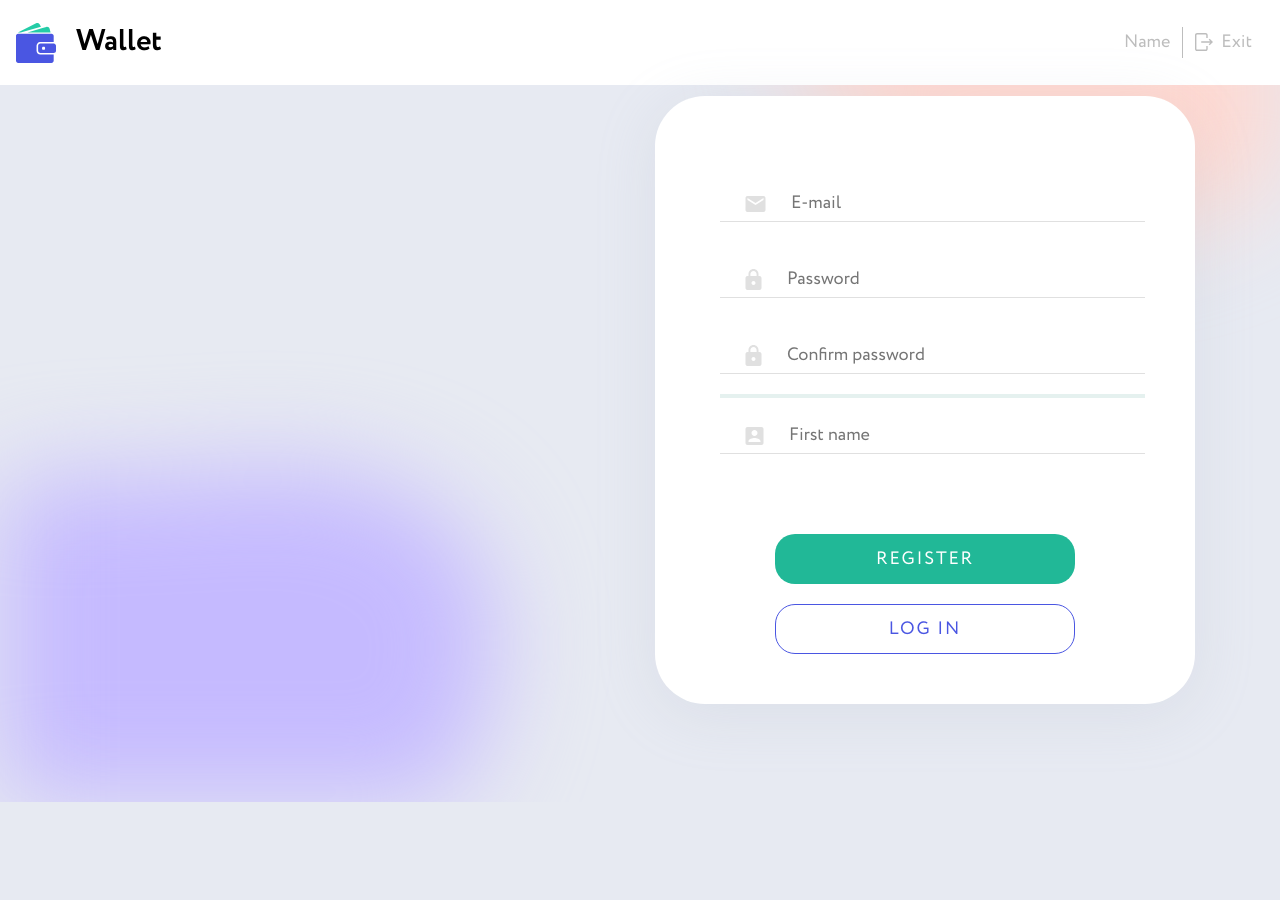
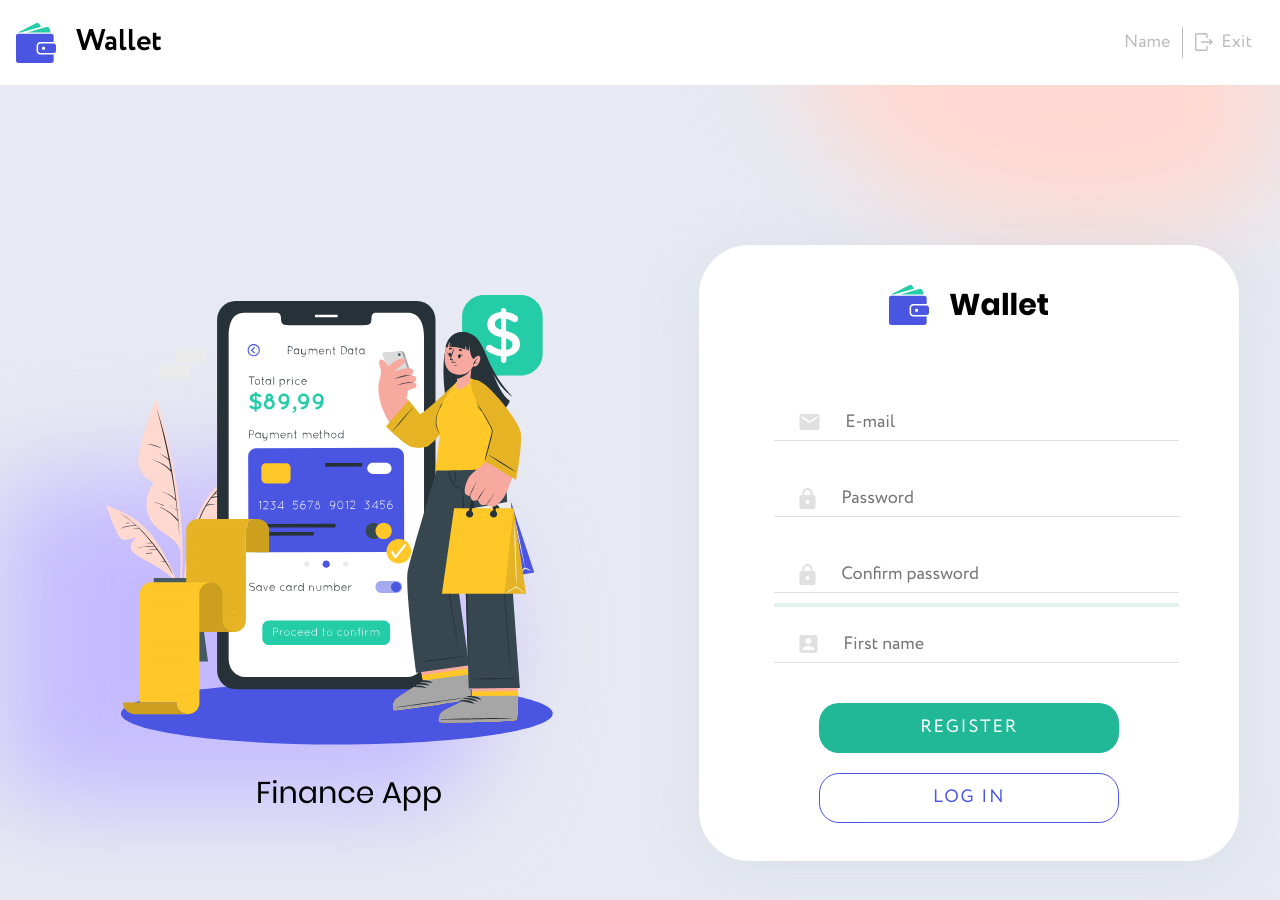
Before and after one commit to DanilMishchenko/wallet-app-frontend, a React (Create React App) app: page /register in a window 1280 px wide. Shown: the top 900 px of the page. Before the commit the page ends 802 px from the top, so only its background shows below. Built offline with nearby package versions, Linux system fonts and the light colour scheme.

Commit message:
add global

```diff
--- a/src/components/ModalLogout/ModalLogout.jsx
+++ b/src/components/ModalLogout/ModalLogout.jsx
@@ -2,6 +2,7 @@ import { useDispatch } from 'react-redux';
 import { createPortal } from 'react-dom';
 import { useEffect } from 'react';
 import authOperations from '../../redux/auth/auth-operations';
+import { useNavigate } from 'react-router-dom';
 
 import { PrimaryButton } from '../PrimaryButton/PrimaryButton';
 import { SecondaryButton } from '../SecondaryButton/SecondaryButton';
@@ -12,6 +13,8 @@ import logo from '../../images/logoApp.svg';
 const modalRoot = document.querySelector('#modal-logout');
 
 export const ModalLogout = ({ onModal }) => {
+  const navigate = useNavigate();
+
   useEffect(() => {
     const handleKeyDown = e => {
       if (e.code === 'Escape') {
@@ -33,6 +36,8 @@ export const ModalLogout = ({ onModal }) => {
 
   const logOut = () => {
     dispatch(authOperations.logOut());
+    navigate('/login');
+    onModal();
   };
   return createPortal(
     <Overlay onClick={handleBackdropClick}>
--- a/src/components/RegisterForm/RegisterForm.jsx
+++ b/src/components/RegisterForm/RegisterForm.jsx
@@ -13,12 +13,23 @@ import { PrimaryButton } from '../PrimaryButton/PrimaryButton';
 import { SecondaryButton } from '../SecondaryButton/SecondaryButton';
 
 import { TextInput } from '../TextInput/TextInput';
+import logo from '../../images/logoApp.svg';
+import girl from '../../images/registerMiniature.svg';
 
-import { Div, InputForm, ButtonDiv } from './RegistrationForm.styled';
+import {
+  MainContainer,
+  Img,
+  H,
+  Div,
+  InputForm,
+  ButtonDiv,
+  Wrapper,
+  Title,
+  ImagineBox,
+} from './RegistrationForm.styled';
 
 export const RegisterForm = () => {
   const [password, setPassword] = useState('');
-
   const dispatch = useDispatch();
   const navigate = useNavigate();
 
@@ -40,18 +51,17 @@ export const RegisterForm = () => {
     boxShadow: '0px 1px 8px rgba(36, 204, 167, 0.5)',
     borderRadius: '4px',
   });
-
   const changeProgressStyle = () => ({
     maxWidth: '100%',
     height: '4px',
-    marginTop: '-20px',
-    marginBottom: '20px',
+    marginTop: '10px',
+    marginBottom: '-20px',
     backgroundColor: '#E5F1EF',
   });
 
   const validationForm = Yup.object({
     email: Yup.string()
-      .email('no valid email')
+      .email('No valid email')
       .required('This field is required'),
     password: Yup.string()
       .min(6, '6 symbols minimum')
@@ -67,8 +77,16 @@ export const RegisterForm = () => {
       .required('This field is required'),
   });
   return (
-    <>
+    <MainContainer>
+      <ImagineBox>
+        <Img src={girl} alt="girl" />
+        <H>Finance App</H>
+      </ImagineBox>
       <Div>
+        <Wrapper>
+          <img src={logo} alt="girl" />
+          <Title>Wallet</Title>
+        </Wrapper>
         <Formik
           initialValues={{
             email: '',
@@ -81,7 +99,7 @@ export const RegisterForm = () => {
           validationSchema={validationForm}
           onSubmit={({ email, password, name }) => {
             dispatch(authOperations.register({ email, password, name }));
-            navigate('/login');
+            navigate('/');
           }}
         >
           {({ dirty, isValid }) => (
@@ -132,6 +150,6 @@ export const RegisterForm = () => {
           </NavLink>
         </ButtonDiv>
       </Div>
-    </>
+    </MainContainer>
   );
 };
--- a/src/components/RegisterForm/RegistrationForm.styled.jsx
+++ b/src/components/RegisterForm/RegistrationForm.styled.jsx
@@ -1,28 +1,46 @@
 import styled from 'styled-components';
+
+export const MainContainer = styled.div`
+  overflow: scroll;
+  @media screen and (min-width: 1280px) {
+    display: flex;
+    flex-direction: row;
+    justify-content: center;
+    align-items: center;
+  }
+`;
 
 export const Div = styled.div`
   @media screen and (min-width: 320px) {
     width: 320px;
-    padding-top: 50px;
-    padding-bottom: 110px;
+    padding-top: 32px;
+    padding-left: 10px;
+    padding-right: 10px;
+    padding-bottom: 36px;
     margin: 0 auto;
   }
-  @media screen and (min-width: 760px) {
+  @media screen and (min-width: 768px) {
     position: absolute;
+    height: 616px;
+    padding-top: 40px;
     bottom: 100px;
     right: 50%;
     transform: translate(50%);
     width: 540px;
     border-radius: 50px;
     padding-bottom: 50px;
-    margin: auto;
+    margin: 1px auto;
+    top: 360px;
     box-shadow: 0px 10px 60px rgba(170, 178, 197, 0.2);
   }
   @media screen and (min-width: 1280px) {
-    bottom: 50%;
-    right: 85px;
-    transform: translateY(50%);
-    margin: 0;
+    position: static;
+    transform: translate(0%);
+
+    // bottom: 50%;
+    // right: 85px;
+    // transform: translateY(50%);
+    // margin: 0;
   }
 
   background-color: white;
@@ -30,7 +48,7 @@ export const Div = styled.div`
 
 export const InputForm = styled.div`
   padding-bottom: 20px;
-  @media screen and (min-width: 760px) {
+  @media screen and (min-width: 768px) {
     padding: 40px 50px 20px 65px;
   }
 `;
@@ -40,3 +58,53 @@ export const ButtonDiv = styled.div`
   justify-content: center;
   margin-top: 20px;
 `;
+
+export const Title = styled.h2`
+  margin: 0;
+  margin-left: 16px;
+  font-size: 30px;
+  font-weight: 700;
+  font-family: Poppins;
+  // line-height: 45px;
+
+  @media (min-width: 768px) {
+    margin-left: 20px;
+  }
+`;
+export const Wrapper = styled.div`
+  display: flex;
+  align-items: center;
+  justify-content: center;
+`;
+
+export const ImagineBox = styled.div`
+display: none;
+@media (min-width: 768px) {
+  margin: 60px auto;
+  display: flex;
+  justify-content: center;
+  align-items: center;
+  // height: 250px;
+  @media screen and (min-width: 1280px) {
+    flex-direction: column;
+    justify-content: start;
+    padding: 150px 65px;
+   }
+
+
+`;
+export const Img = styled.img`
+  height: 250px;
+  @media screen and (min-width: 1280px) {
+    height: 450px;
+  }
+`;
+export const H = styled.h2`
+  margin-left: 40px;
+  font-family: Poppins;
+  font-size: 30px;
+  font-weight: 400;
+  @media screen and (min-width: 1280px) {
+    margin-top: 31px;
+  }
+`;
--- a/src/components/TextInput/TextInput.jsx
+++ b/src/components/TextInput/TextInput.jsx
@@ -6,15 +6,15 @@ export const TextInput = ({ label, ...props }) => {
   const [field] = useField(props);
   return (
     <>
-      <ErrorMessage
-        component="div"
-        name={field.name}
-        style={{ color: '#FF6596' }}
-      />
       <Label htmlFor={field.name} className="label">
         {label}
         <Input {...field} {...props} autoComplete="off" />
       </Label>
+      <ErrorMessage
+        component="div"
+        name={field.name}
+        style={{ color: '#FF6596', marginTop: '5px' }}
+      />
     </>
   );
 };
--- a/src/components/TextInput/TextInput.styled.jsx
+++ b/src/components/TextInput/TextInput.styled.jsx
@@ -10,7 +10,7 @@ export const Label = styled.label`
 
   color: #bdbdbd;
   /* margin-bottom: 25px; */
-  margin-bottom: 40px;
+  margin-top: 40px;
 `;
 
 export const Input = styled.input`
--- a/src/redux/auth/auth-operations.js
+++ b/src/redux/auth/auth-operations.js
@@ -21,8 +21,6 @@ const register = createAsyncThunk(
       console.log(data);
       return data;
     } catch (error) {
-      error.message =
-        "Please try again! Can't register new user with this name and email!";
       return rejectWithValue(error.message);
     }
   },
@@ -36,20 +34,22 @@ export const logIn = createAsyncThunk(
       token.set(data.token);
       return data;
     } catch (error) {
-      alert('Sorry, your name or email is incorrect! Try again!');
       return rejectWithValue(error.message);
     }
   },
 );
 
-const logOut = createAsyncThunk('/auth/logout', async credentials => {
-  try {
-    await axios.get('/users/logout');
-    token.unset();
-  } catch (error) {
-    alert(error);
-  }
-});
+const logOut = createAsyncThunk(
+  '/auth/logout',
+  async (credentials, { rejectWithValue }) => {
+    try {
+      await axios.get('/users/logout');
+      token.unset();
+    } catch (error) {
+      return rejectWithValue(error.message);
+    }
+  },
+);
 const fetchCurrentUser = createAsyncThunk(
   'user/current',
   async (_, thunkAPI) => {
--- /dev/null
+++ b/src/redux/auth/auth-selectors.js
@@ -0,0 +1,3 @@
+export const getUserName = state => state.auth.user.name;
+export const getError = state => state.auth.session.error;
+export const getIsAuth = state => state.auth.session.isAuth;
--- a/src/redux/auth/authSlice.js
+++ b/src/redux/auth/authSlice.js
@@ -13,6 +13,7 @@ const authSlice = createSlice({
   extraReducers: {
     [authOperations.register.fulfilled](state, action) {
       state.user = action.payload.data.user;
+      state.token = action.payload.token;
       state.session.isAuth = true;
     },
     [authOperations.register.rejected](state, { payload }) {
@@ -20,7 +21,7 @@ const authSlice = createSlice({
     },
     [authOperations.logIn.fulfilled](state, action) {
       state.user = action.payload.data.user;
-      state.token = action.payload.data.token;
+      state.token = action.payload.token;
       state.session.isAuth = true;
     },
     [authOperations.logIn.rejected](state, { payload }) {
--- /dev/null
+++ b/src/redux/global/globalSlice.js
@@ -0,0 +1,20 @@
+import { createSlice } from '@reduxjs/toolkit';
+
+export const globalSlice = createSlice({
+  name: 'global',
+  initialState: { isModalLogoutOpen: false, isModalTransitionOpen: false },
+  reducers: {
+    modalLogout: (state, action) => {
+      state.isModalLogoutOpen = action.payload;
+    },
+    modalTransition: (state, action) => {
+      state.isModalTransitionOpen = action.payload;
+    },
+  },
+});
+
+export const { modalLogout, modalTransition } = globalSlice.actions;
+
+export const getIsModalLogoutOpen = state => state.global.isModalLogoutOpen;
+export const getIsModalTransitionOpen = state =>
+  state.global.isModalTransitionOpen;
--- a/src/redux/store.js
+++ b/src/redux/store.js
@@ -1,5 +1,6 @@
 import { configureStore } from '@reduxjs/toolkit';
 import authReducer from './auth/authSlice';
+import { globalSlice } from './global/globalSlice';
 import {
   persistStore,
   persistReducer,
@@ -25,6 +26,7 @@ export const persistedReducer = persistReducer(authPersistConfig, authSlice);
 export const store = configureStore({
   reducer: {
     auth: persistReducer(authPersistConfig, authReducer),
+    global: globalSlice.reducer,
   },
   middleware: getDefaultMiddleware => [
     ...getDefaultMiddleware({
```
Also changed, not shown: src/components/Header/Header.jsx (+13 -4 lines).
